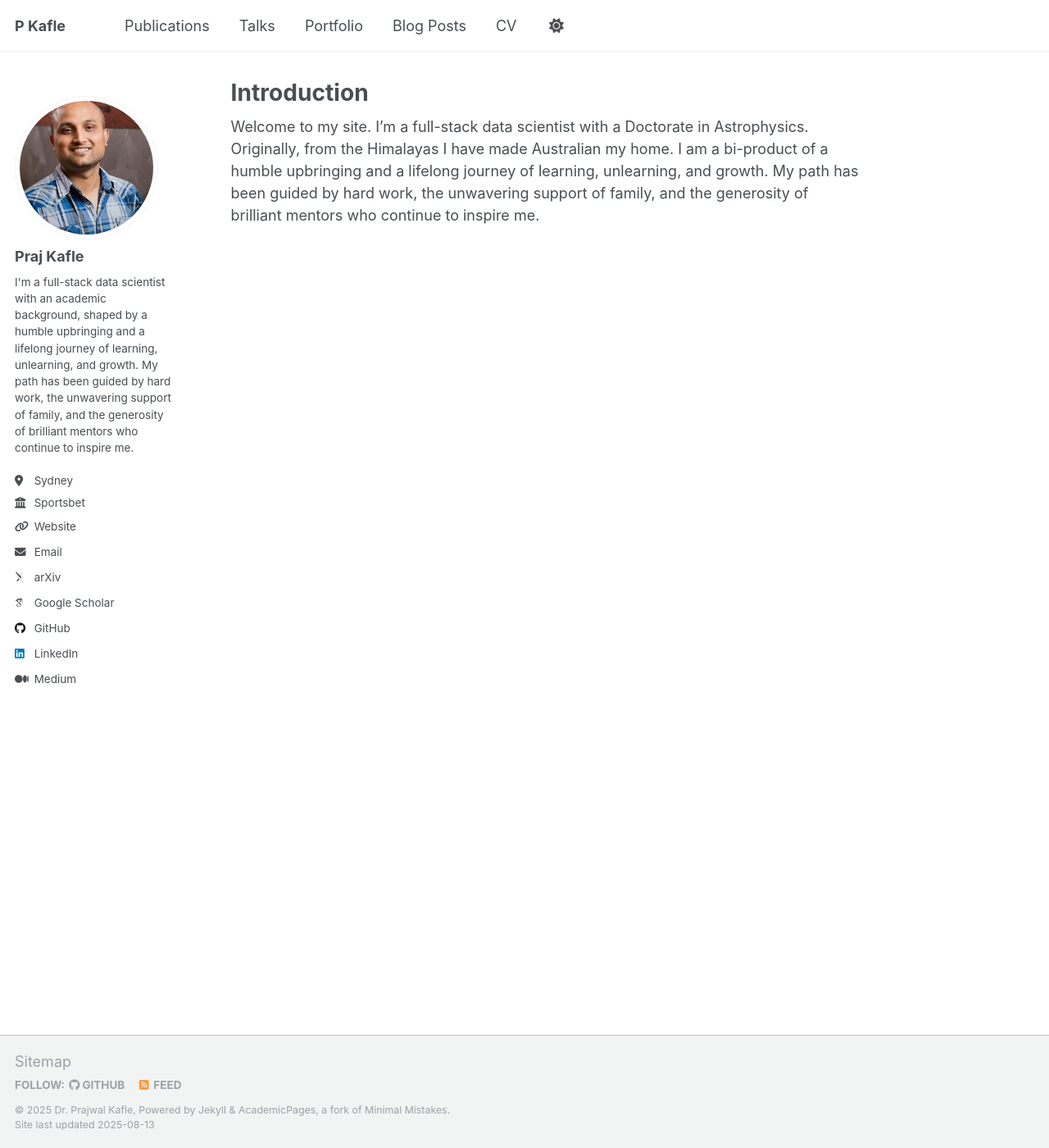
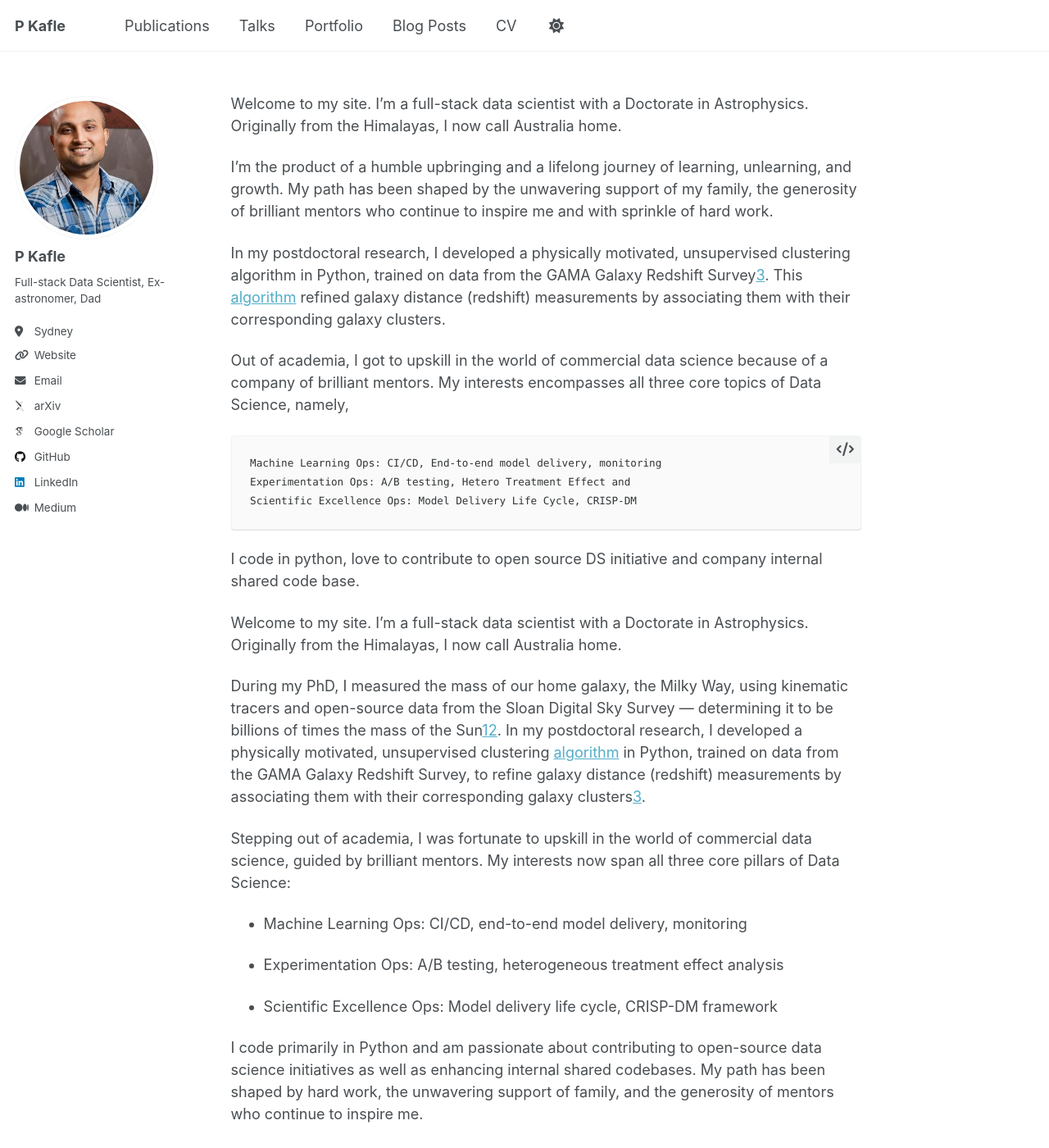
Before and after one commit to pkaf/pkaf.github.io, a Jekyll site: the page built from _pages/about.md, in a window 1280 px wide and 1400 px high. Shown: the whole window at 82% size. Built offline with Jekyll 4.4.1, drawn with Linux system fonts in a browser that asks for light colours; some web fonts are replaced; a script that is not in the unit is left out.

Commit message:
about and config updated

```diff
--- a/_config.yml
+++ b/_config.yml
@@ -23,10 +23,9 @@ repository               : "pkaf/pkaf.github.io"
 author:
   # Biographic information
   avatar           : "profile_pic.jpeg"
-  name             : "Praj Kafle"
-  bio              : "I'm a full-stack data scientist with an academic background, shaped by a humble upbringing and a lifelong journey of learning, unlearning, and growth. My path has been guided by hard work, the unwavering support of family, and the generosity of brilliant mentors who continue to inspire me."
+  name             : "P Kafle"
+  bio              : "Full-stack Data Scientist, Ex-astronomer, Dad"
   location         : "Sydney"
-  employer         : "Sportsbet"
   uri              : "pkaf.github.io"
   email            : "kafleprraj@gmail.com"
 
--- a/_pages/about.md
+++ b/_pages/about.md
@@ -1,12 +1,39 @@
 ---
 permalink: /
-title: "Introduction"
+title: ""
 author_profile: true
 redirect_from:
   - /about/
   - /about.html
 ---
 
-Welcome to my site. I'm a full-stack data scientist with a Doctorate in Astrophysics. Originally, from the Himalayas I have made Australian my home.
-I am a bi-product of a humble upbringing and a lifelong journey of learning, unlearning, and growth.
-My path has been guided by hard work, the unwavering support of family, and the generosity of brilliant mentors who continue to inspire me.
+Welcome to my site. I’m a full-stack data scientist with a Doctorate in Astrophysics. Originally from the Himalayas, I now call Australia home.
+
+I’m the product of a humble upbringing and a lifelong journey of learning, unlearning, and growth.
+My path has been shaped by the unwavering support of my family, the generosity of brilliant mentors who continue to inspire me and with sprinkle of hard work.
+
+
+In my postdoctoral research, I developed a physically motivated, unsupervised clustering algorithm in Python, trained on data from the GAMA Galaxy Redshift Survey[3](https://academic.oup.com/mnras/article/479/3/3746/5039667). This [algorithm](https://github.com/pkaf/galtag) refined galaxy distance (redshift) measurements by associating them with their corresponding galaxy clusters.
+
+Out of academia, I got to upskill in the world of commercial data science because of a company of brilliant mentors. My interests encompasses all three core topics of Data Science, namely,
+
+    Machine Learning Ops: CI/CD, End-to-end model delivery, monitoring
+    Experimentation Ops: A/B testing, Hetero Treatment Effect and
+    Scientific Excellence Ops: Model Delivery Life Cycle, CRISP-DM
+
+I code in python, love to contribute to open source DS initiative and company internal shared code base.
+
+Welcome to my site. I’m a full-stack data scientist with a Doctorate in Astrophysics. Originally from the Himalayas, I now call Australia home.
+
+During my PhD, I measured the mass of our home galaxy, the Milky Way, using kinematic tracers and open-source data from the Sloan Digital Sky Survey — determining it to be billions of times the mass of the Sun[1](https://iopscience.iop.org/article/10.1088/0004-637X/761/2/98)[2](https://iopscience.iop.org/article/10.1088/0004-637X/794/1/59). In my postdoctoral research, I developed a physically motivated, unsupervised clustering [algorithm](https://github.com/pkaf/galtag) in Python, trained on data from the GAMA Galaxy Redshift Survey, to refine galaxy distance (redshift) measurements by associating them with their corresponding galaxy clusters[3](https://academic.oup.com/mnras/article/479/3/3746/5039667).
+
+Stepping out of academia, I was fortunate to upskill in the world of commercial data science, guided by brilliant mentors. My interests now span all three core pillars of Data Science:
+
+  - Machine Learning Ops: CI/CD, end-to-end model delivery, monitoring
+
+  - Experimentation Ops: A/B testing, heterogeneous treatment effect analysis
+
+  - Scientific Excellence Ops: Model delivery life cycle, CRISP-DM framework
+
+
+I code primarily in Python and am passionate about contributing to open-source data science initiatives as well as enhancing internal shared codebases. My path has been shaped by hard work, the unwavering support of family, and the generosity of mentors who continue to inspire me.
```
Also changed, not shown: _pages/cv.md (+8 -8 lines).
